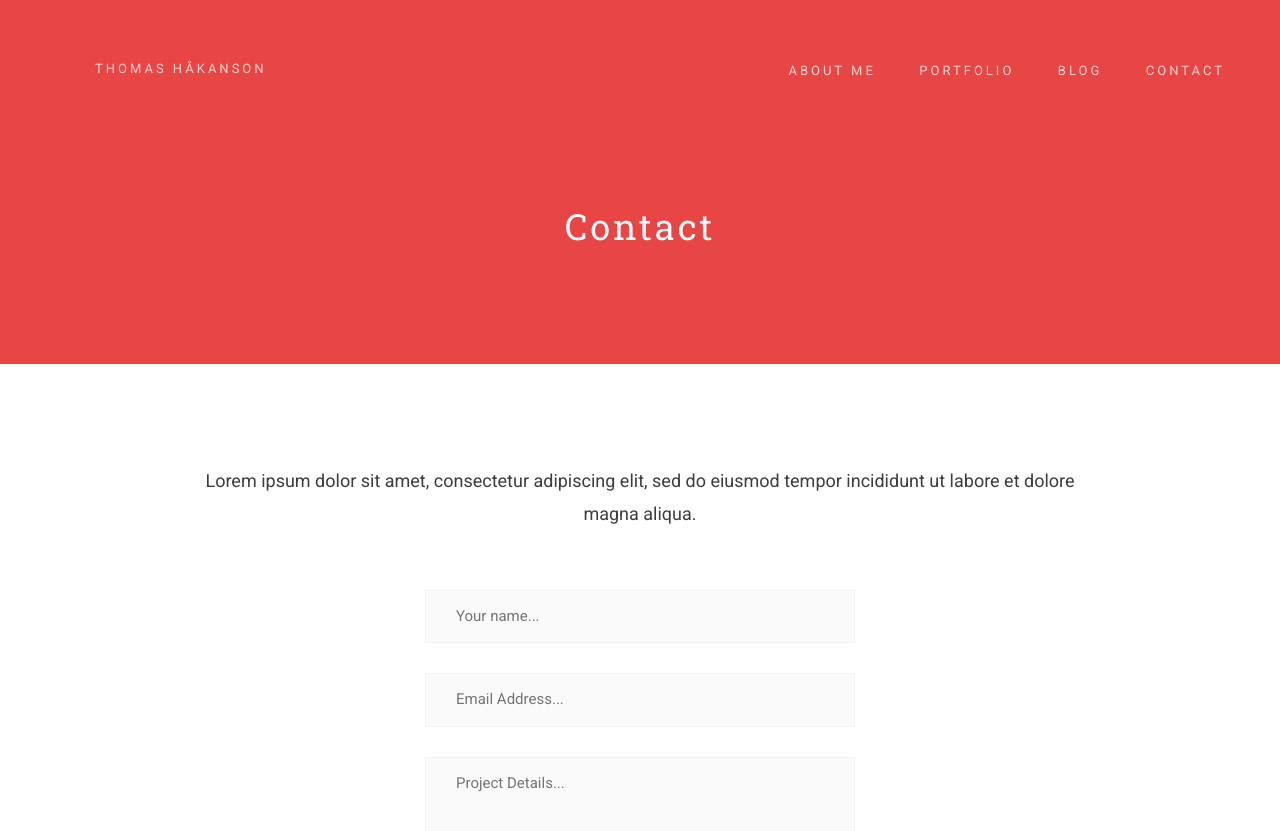
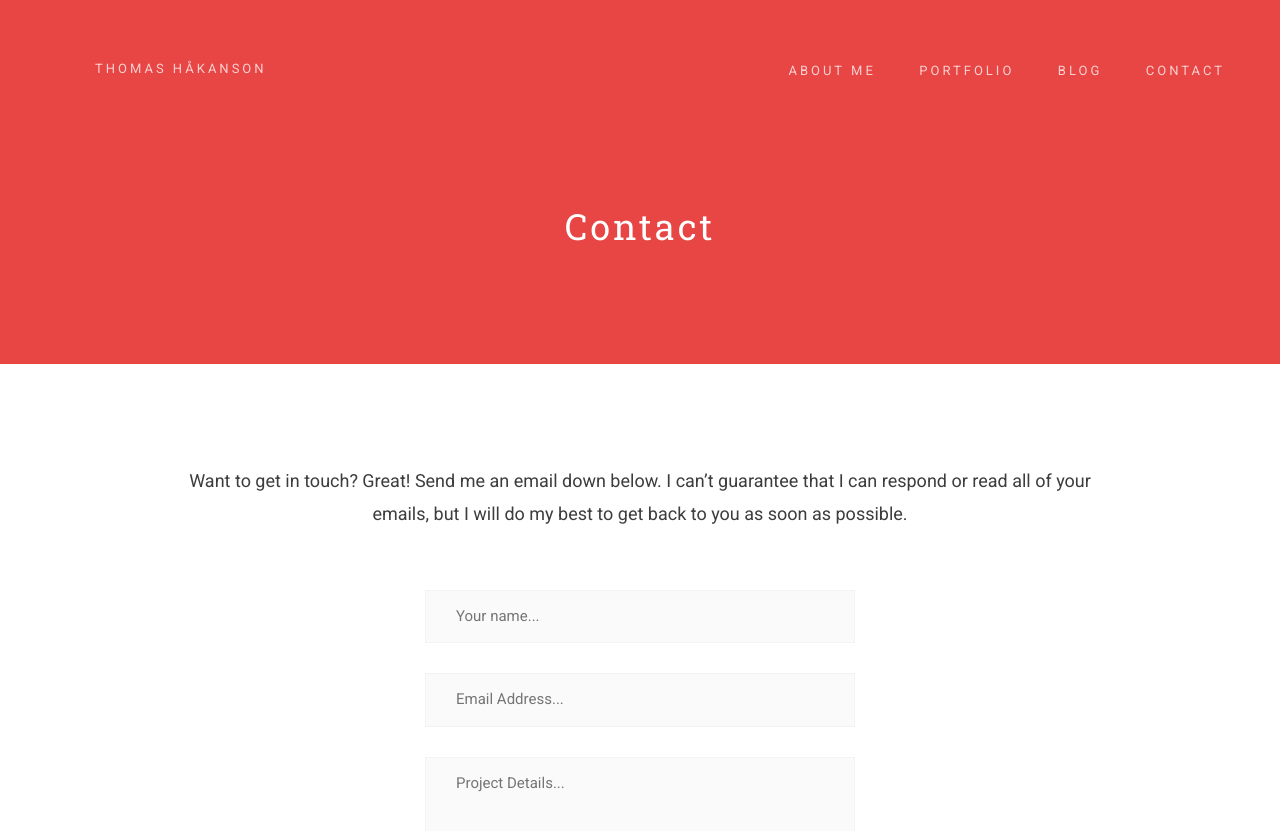
Before and after one commit to RatchetOfVaporex/RatchetOfVaporex.github.io, a Jekyll site: the page built from contact.md, in a window 1280 px wide and 900 px high. Shown: the top 831 px of the window. Built offline with Jekyll 4.4.1, drawn with Linux system fonts in a browser that asks for light colours; nearby versions of some CDN libraries.

Commit message:
Fixed Contact Page

```diff
--- a/contact.md
+++ b/contact.md
@@ -5,7 +5,7 @@ layout: page
 
 <div class="col-md-10 col-md-offset-1 text-center" markdown="1">
 
-Lorem ipsum dolor sit amet, consectetur adipiscing elit, sed do eiusmod tempor incididunt ut labore et dolore magna aliqua.
+Want to get in touch? Great! Send me an email down below. I can't guarantee that I can respond or read all of your emails, but I will do my best to get back to you as soon as possible.
 
 <!--contact form start-->
 <div class="col-md-6 col-md-offset-3 conForm">
```
Also changed, not shown: 1 other file.
